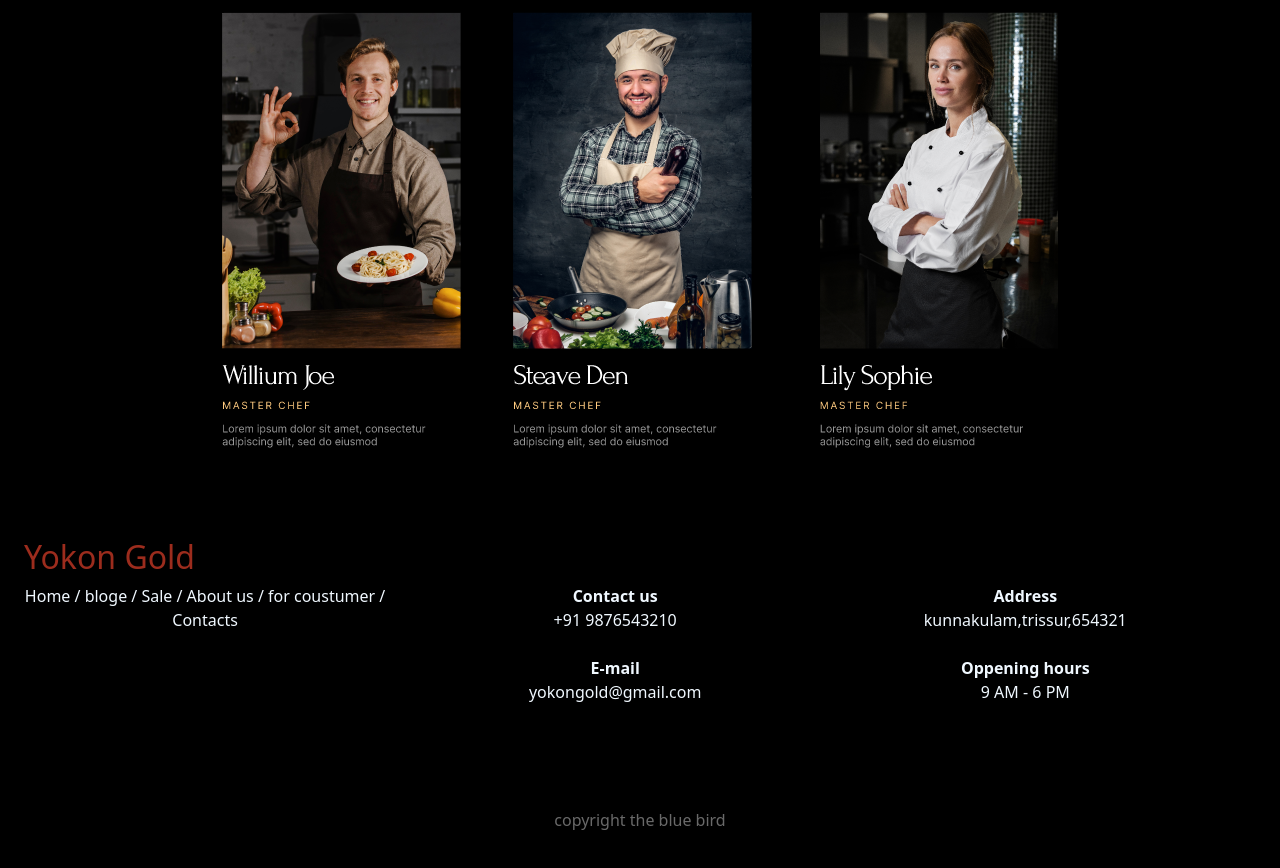
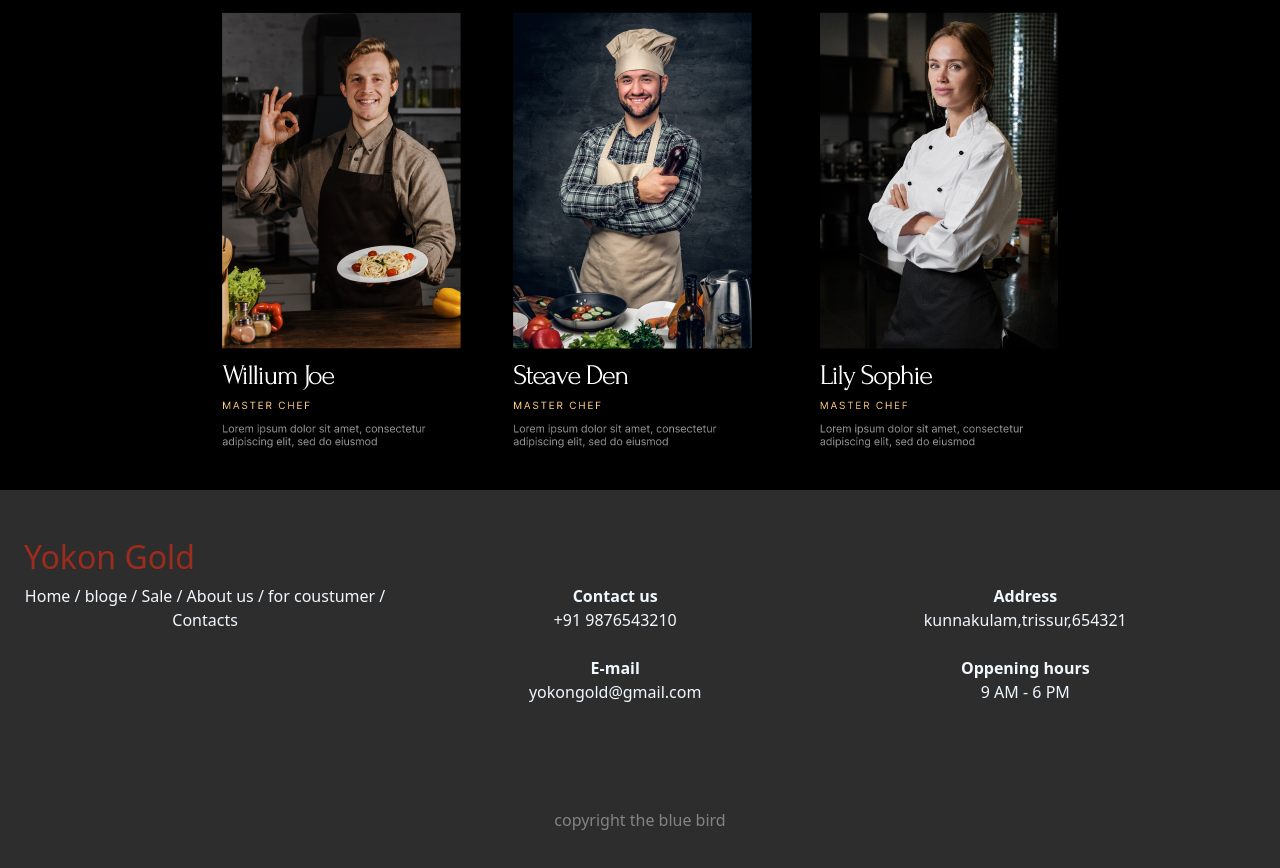
Before and after one commit to ArjunKallingal/figma, a plain HTML site: page index.html in a window 1280 px wide. Shown: the part 2893-3761 px from the top of the page. Drawn offline with nearby package versions, Linux system fonts and the light colour scheme.

Commit message:
first commit

```diff
--- a/style.css
+++ b/style.css
@@ -77,7 +77,7 @@ body{
     padding-top: 50px;
 }
 .footer{
-    background: #000;
+    background: rgb(46, 45, 45);
 }
 
 @media(min-width: 800px){
```
Also changed, not shown: 1 other file.
